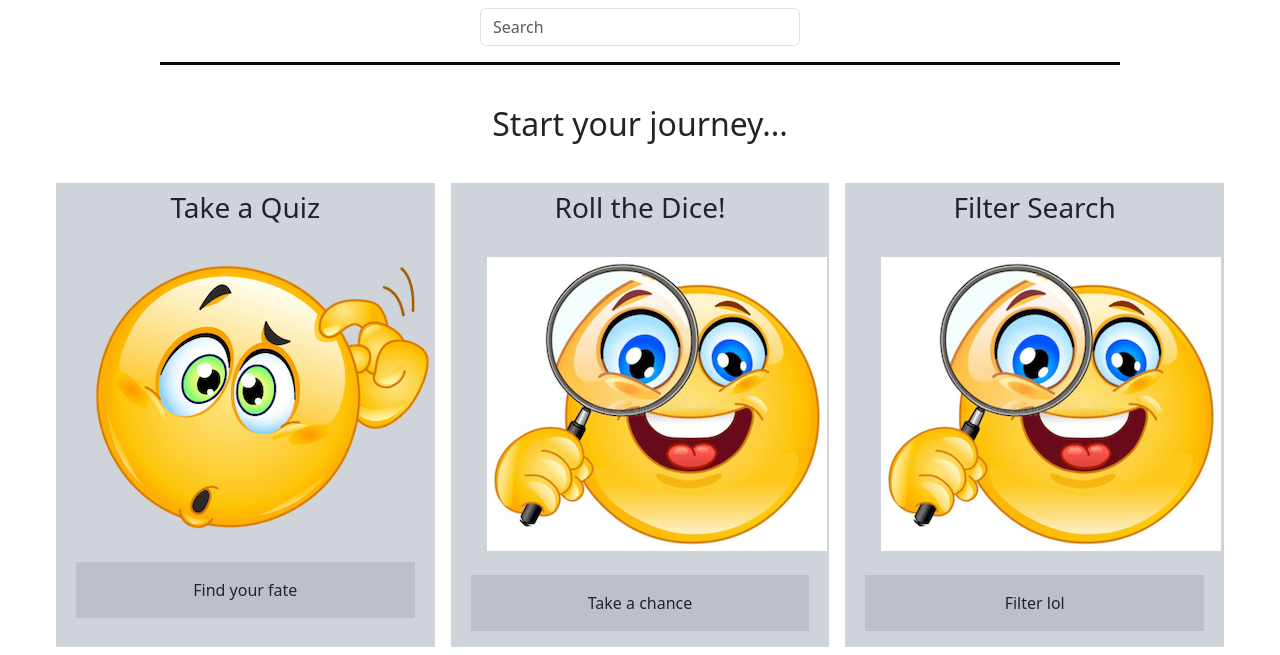
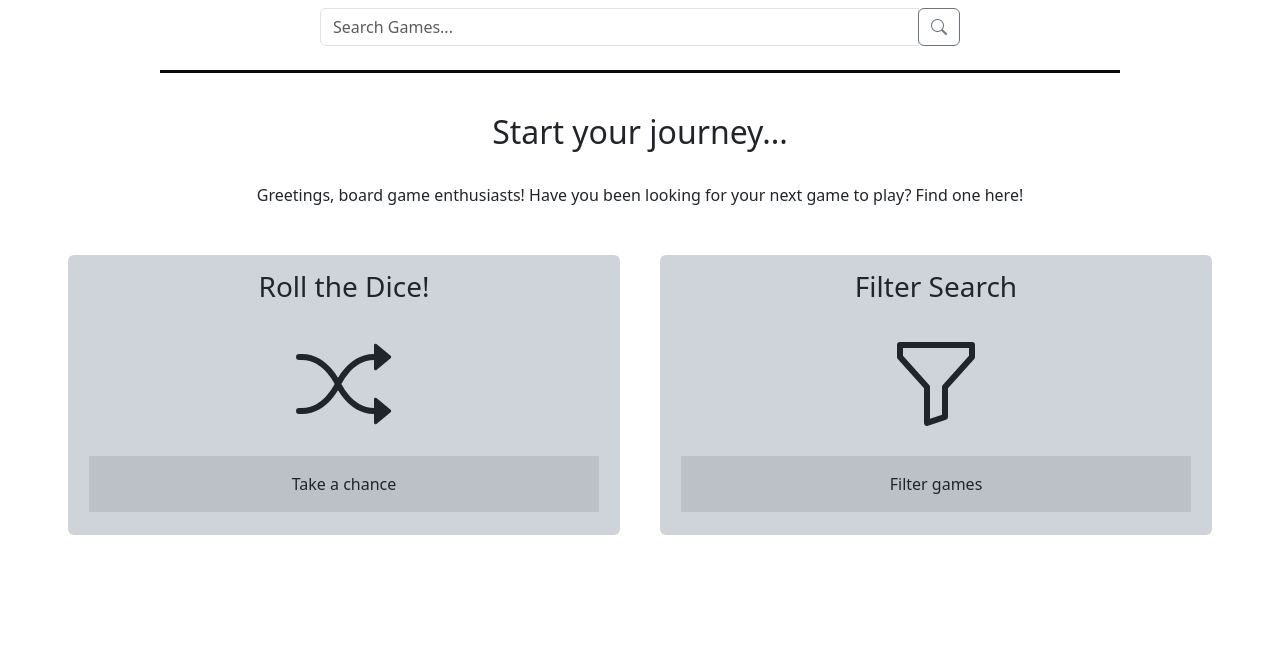
Before and after one commit to kthchew/TabletopTavern, a PHP site: page / in a window 1280 px wide. Shown: the part 216-871 px from the top of the page. After the commit the page ends 751 px from the top, so only its background shows below. Run offline with PHP 8.4, Linux system fonts and the light colour scheme.

Commit message:
More presentable home page

```diff
--- a/public/index.php
+++ b/public/index.php
@@ -7,6 +7,7 @@
     <title>Tabletop Tavern</title>
     <link href="https://cdn.jsdelivr.net/npm/bootstrap@5.3.2/dist/css/bootstrap.min.css" rel="stylesheet">
     <script src="https://cdn.jsdelivr.net/npm/bootstrap@5.3.2/dist/js/bootstrap.bundle.min.js"></script>
+    <link href="https://cdn.jsdelivr.net/npm/bootstrap-icons@1.11.3/font/bootstrap-icons.min.css" rel="stylesheet">
 </head>
 
 <body>
@@ -23,31 +24,45 @@
     </ul>
 </nav>
 
-<div class="d-flex input-group rounded justify-content-center col-lg-3 my-2">
-    <div class="col-md-3">
-        <input type="search" class="form-control rounded" placeholder="Search" />
+<div class="w-100 d-flex justify-content-center">
+    <div class="input-group my-2 w-50">
+        <input type="search" class="form-control" placeholder="Search Games..." />
+        <div class="input-group-append">
+            <button class="btn btn-outline-secondary" type="button"><i class="bi bi-search"></i></button>
+        </div>
     </div>
 </div>
 
 <div class="border-black bg-black w-75 mx-auto"><hr class="border-3"></div>
 
 <h2 class="text-center py-4">Start your journey...</h2>
+<p class="text-center pb-4">Greetings, board game enthusiasts! Have you been looking for your next game to play? Find one here!</p>
 
 <div class="row mx-5">
-    <div class="col-md bg-dark-subtle m-2 text-center">
-        <h3 class="my-2">Take a Quiz</h3>
-        <img src="images/scratching-head.png" alt="Emoji of scratching head" class="img-fluid m-4">
-        <p class="bg-dark bg-opacity-10 py-3 mx-2">Find your fate</p>
+    <div class="col-md m-2 text-center">
+        <a href="random.php" class="btn bg-dark-subtle text-center d-block">
+            <div>
+                <h3 class="my-2">Roll the Dice!</h3>
+<!--                https://icons.getbootstrap.com/icons/shuffle/-->
+                <svg xmlns="http://www.w3.org/2000/svg" width="96" height="96" fill="currentColor" class="bi bi-shuffle m-4" viewBox="0 0 16 16">
+                    <path fill-rule="evenodd" d="M0 3.5A.5.5 0 0 1 .5 3H1c2.202 0 3.827 1.24 4.874 2.418.49.552.865 1.102 1.126 1.532.26-.43.636-.98 1.126-1.532C9.173 4.24 10.798 3 13 3v1c-1.798 0-3.173 1.01-4.126 2.082A9.6 9.6 0 0 0 7.556 8a9.6 9.6 0 0 0 1.317 1.918C9.828 10.99 11.204 12 13 12v1c-2.202 0-3.827-1.24-4.874-2.418A10.6 10.6 0 0 1 7 9.05c-.26.43-.636.98-1.126 1.532C4.827 11.76 3.202 13 1 13H.5a.5.5 0 0 1 0-1H1c1.798 0 3.173-1.01 4.126-2.082A9.6 9.6 0 0 0 6.444 8a9.6 9.6 0 0 0-1.317-1.918C4.172 5.01 2.796 4 1 4H.5a.5.5 0 0 1-.5-.5"/>
+                    <path d="M13 5.466V1.534a.25.25 0 0 1 .41-.192l2.36 1.966c.12.1.12.284 0 .384l-2.36 1.966a.25.25 0 0 1-.41-.192m0 9v-3.932a.25.25 0 0 1 .41-.192l2.36 1.966c.12.1.12.284 0 .384l-2.36 1.966a.25.25 0 0 1-.41-.192"/>
+                </svg>
+                <p class="bg-dark bg-opacity-10 py-3 mx-2">Take a chance</p>
+            </div>
+        </a>
     </div>
-    <div class="col-md bg-dark-subtle m-2 text-center">
-        <h3 class="my-2">Roll the Dice!</h3>
-        <img src="images/magnifying-glass.png" alt="Emoji with magnifying glass" class="img-fluid m-4">
-        <p class="bg-dark bg-opacity-10 py-3 mx-2">Take a chance</p>
-    </div>
-    <div class="col-md bg-dark-subtle m-2 text-center">
-        <h3 class="my-2">Filter Search</h3>
-        <img src="images/magnifying-glass.png" alt="Emoji with magnifying glass" class="img-fluid m-4">
-        <p class="bg-dark bg-opacity-10 py-3 mx-2">Filter lol</p>
+    <div class="col-md m-2 text-center">
+        <a href="filter.php" class="btn bg-dark-subtle text-center d-block">
+            <div>
+                <h3 class="my-2">Filter Search</h3>
+<!--                https://icons.getbootstrap.com/icons/funnel/-->
+                <svg xmlns="http://www.w3.org/2000/svg" width="96" height="96" fill="currentColor" class="bi bi-funnel m-4" viewBox="0 0 16 16">
+                    <path d="M1.5 1.5A.5.5 0 0 1 2 1h12a.5.5 0 0 1 .5.5v2a.5.5 0 0 1-.128.334L10 8.692V13.5a.5.5 0 0 1-.342.474l-3 1A.5.5 0 0 1 6 14.5V8.692L1.628 3.834A.5.5 0 0 1 1.5 3.5zm1 .5v1.308l4.372 4.858A.5.5 0 0 1 7 8.5v5.306l2-.666V8.5a.5.5 0 0 1 .128-.334L13.5 3.308V2z"/>
+                </svg>
+                <p class="bg-dark bg-opacity-10 py-3 mx-2">Filter games</p>
+            </div>
+        </a>
     </div>
 </div>
 
```
